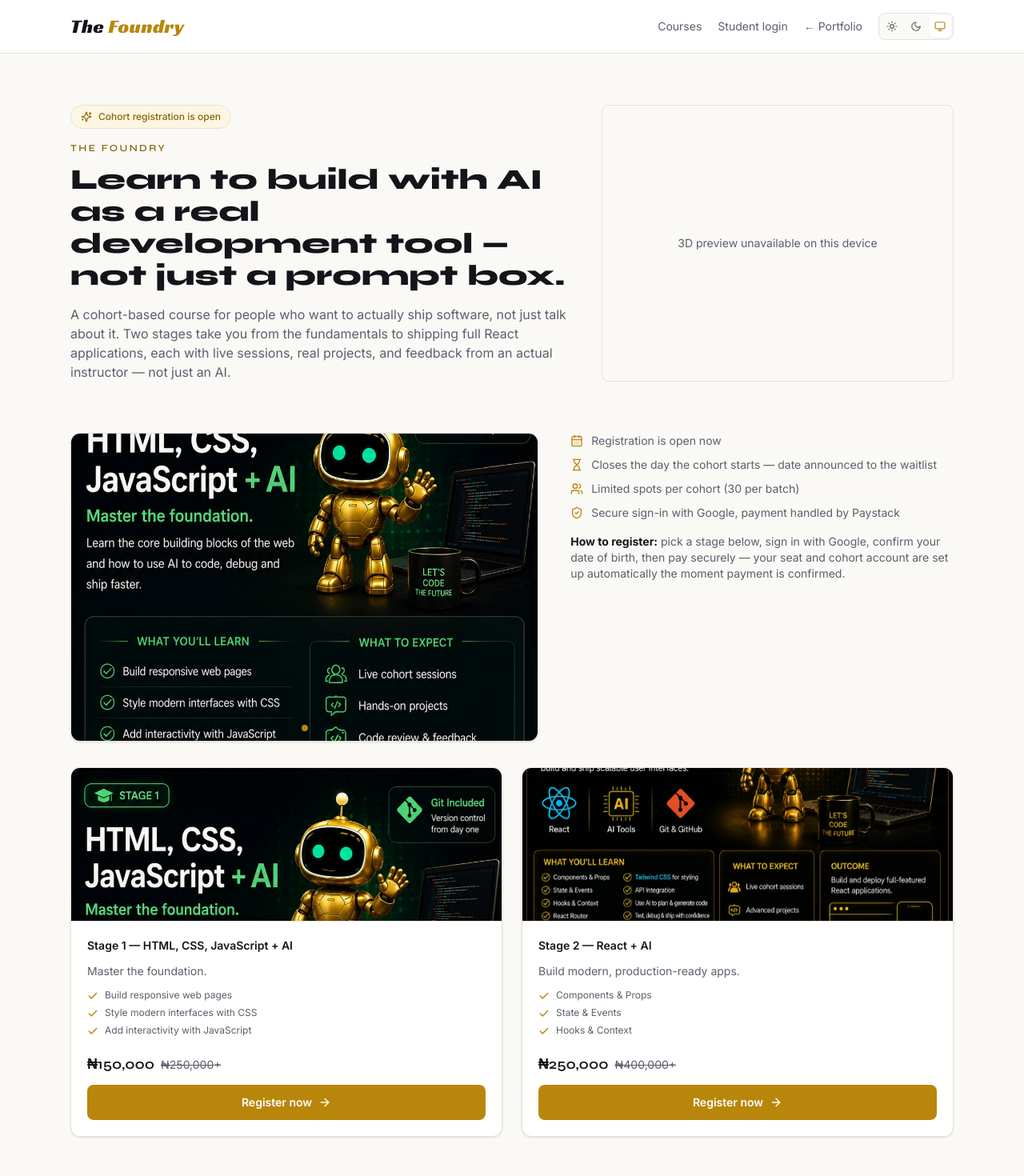
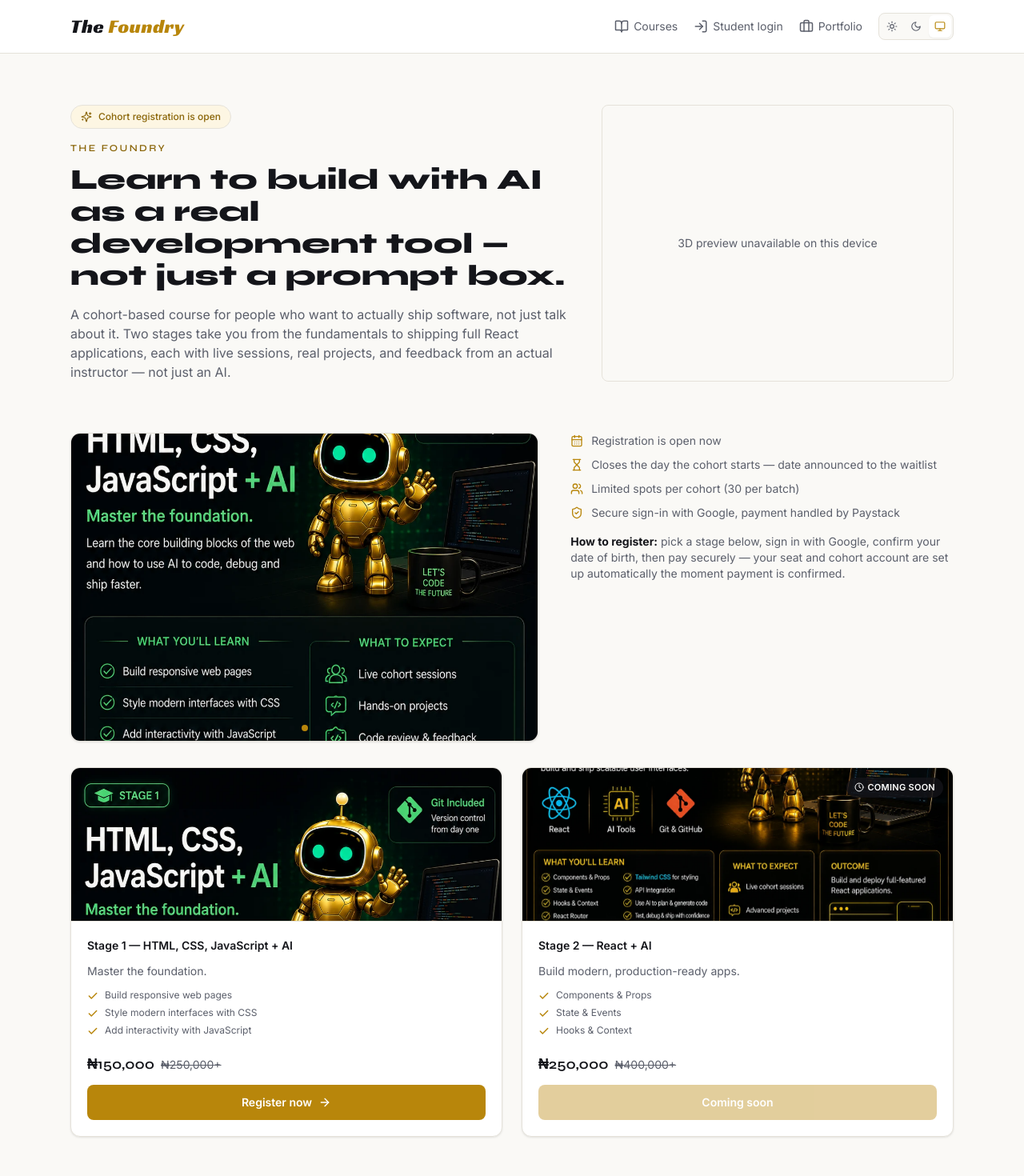
Before and after one commit to martic01/foundry-next, a Next.js app: page / in a window 1280 px wide. Shown: the top 1470 px of the page at 80% size. Built offline with nearby package versions, Linux system fonts and the light colour scheme; no server answers.

Commit message:
add a new change

```diff
--- a/app/api/payments/verify/route.js
+++ b/app/api/payments/verify/route.js
@@ -16,6 +16,15 @@
 
   if (!reference || !course || !dob) {
     return NextResponse.json({ error: 'Missing required fields.' }, { status: 400 });
+  }
+
+  // Server-side backstop for the "Coming soon" stages -- RegisterFlow.jsx
+  // already blocks this client-side (disabled button, and a dedicated
+  // screen if someone lands on /register?course=react directly), but
+  // this endpoint could always be called directly, so it can't rely on
+  // that alone.
+  if (course.comingSoon) {
+    return NextResponse.json({ error: 'This course isn\u2019t open for registration yet.' }, { status: 400 });
   }
 
   // The laptop-spec checkbox is enforced here too, not just by disabling
--- a/app/globals.css
+++ b/app/globals.css
@@ -61,11 +61,22 @@
        intrinsic size) would otherwise let the whole page scroll
        sideways. Individual components should still size correctly on
        their own; this just guarantees a stray one can't drag the whole
-       page along with it. */
+       page along with it.
+
+       Deliberately only on <html>, NOT <body> (a previous version had
+       it on both): setting overflow-x on a non-root element while
+       overflow-y is left unset forces the browser to compute overflow-y
+       as `auto` there too (a real CSS spec rule, not a bug) -- which
+       turns <body> into its own separate scroll container distinct from
+       the actual viewport. That silently breaks `position: sticky` for
+       anything inside it, which is exactly what was happening to the
+       dashboard/admin sidebar (PortalShell.jsx) -- it scrolled away
+       instead of staying pinned. <html> doesn't have this problem since
+       it's already the designated root scrolling element either way. */
     @apply overflow-x-hidden;
   }
   body {
-    @apply bg-surfaceMuted text-ink overflow-x-hidden transition-colors duration-200;
+    @apply bg-surfaceMuted text-ink transition-colors duration-200;
   }
 }
 
@@ -90,3 +101,28 @@
       placeholder:text-inkdim/60 focus:border-brand focus:outline-none focus:ring-2 focus:ring-brand/15;
   }
 }
+
+/* Desktop-only decorative glow behind the homepage hero's 3D robot
+   (app/page.jsx) -- a soft golden radial gradient that slides in from
+   one side, brightens as it settles behind the bot, then slides out the
+   other side, looping continuously ("comes and leaves"). Pure CSS, no
+   JS, so it costs nothing on top of the robot's own WebGL rendering. */
+@keyframes gold-wave {
+  0% { transform: translateX(-55%) scale(0.85); opacity: 0; }
+  20% { opacity: 0.55; }
+  50% { transform: translateX(0) scale(1); opacity: 0.85; }
+  80% { opacity: 0.5; }
+  100% { transform: translateX(55%) scale(0.85); opacity: 0; }
+}
+.gold-wave {
+  background: radial-gradient(circle, rgb(var(--color-brand) / 0.55), rgb(var(--color-brand) / 0) 70%);
+  filter: blur(18px);
+  animation: gold-wave 6s ease-in-out infinite;
+}
+@media (prefers-reduced-motion: reduce) {
+  .gold-wave {
+    animation: none;
+    opacity: 0.35;
+    transform: none;
+  }
+}
--- a/components/CourseCard.jsx
+++ b/components/CourseCard.jsx
@@ -1,16 +1,23 @@
 import Link from 'next/link';
-import { Check, ArrowRight } from 'lucide-react';
+import { Check, ArrowRight, Clock } from 'lucide-react';
 import AutoPanImage from './AutoPanImage';
 import { formatNaira } from '../lib/courses';
 
 export default function CourseCard({ course }) {
   return (
     <div className="card flex flex-col overflow-hidden transition hover:shadow-cardHover">
+      <div className="relative">
         <AutoPanImage
           src={course.image}
           alt={course.name}
           frameClassName="h-48 w-full border-b border-line"
         />
+        {course.comingSoon && (
+          <span className="absolute right-3 top-3 inline-flex items-center gap-1 rounded-full bg-ink/80 px-2.5 py-1 text-[11px] font-semibold uppercase tracking-wide text-white">
+            <Clock className="h-3 w-3" /> Coming soon
+          </span>
+        )}
+      </div>
       <div className="flex flex-1 flex-col gap-3 p-5">
         <p className="text-sm font-semibold text-ink">{course.name}</p>
         <p className="text-sm text-inkdim">{course.tagline}</p>
@@ -26,9 +33,15 @@
           <span className="font-display text-lg font-semibold text-ink">{formatNaira(course.priceNow)}</span>
           <span className="text-sm text-inkdim line-through">{formatNaira(course.priceWas)}+</span>
         </div>
+        {course.comingSoon ? (
+          <button type="button" disabled className="cta-btn w-full opacity-50" aria-disabled="true">
+            Coming soon
+          </button>
+        ) : (
           <Link href={`/register?course=${course.key}`} className="cta-btn w-full">
             Register now <ArrowRight className="h-4 w-4" />
           </Link>
+        )}
       </div>
     </div>
   );
--- a/components/Nav.jsx
+++ b/components/Nav.jsx
@@ -1,4 +1,5 @@
 import Link from 'next/link';
+import { BookOpen, LayoutDashboard, Crown, LogOut, LogIn, Briefcase } from 'lucide-react';
 import { createClient } from '../lib/supabase/server';
 import { signOutAction } from '../app/actions';
 import ThemeToggle from './ThemeToggle';
@@ -24,32 +25,53 @@
   const homeHref = role === 'admin' ? '/admin' : '/dashboard';
 
   return (
-    <nav className="border-b border-line bg-surface print:hidden">
-      <div className="mx-auto flex max-w-6xl items-center justify-between px-6 py-4">
-        <Link href="/" className="font-racing text-2xl tracking-wide text-ink">
+    <nav className="sticky top-0 z-50 border-b border-line bg-surface print:hidden">
+      <div className="mx-auto flex max-w-6xl items-center justify-between gap-2 px-3 py-3 sm:gap-4 sm:px-6 sm:py-4">
+        <Link href="/" className="flex-shrink-0 font-racing text-lg tracking-wide text-ink sm:text-2xl">
           The <span className="text-brand">Foundry</span>
         </Link>
-        <div className="flex items-center gap-5 text-sm">
-          <Link href="/#courses" className="text-inkdim hover:text-ink">Courses</Link>
+        {/* Icon always shown; the label text only shows from `sm` up --
+            on a narrow phone screen, four full labels plus the theme
+            toggle simply don't fit without wrapping or crowding, so
+            mobile gets icon-only nav (title attr covers accessibility/
+            hover-hint in place of the visible label). Icons themselves
+            are a touch smaller on mobile too (h-4 vs h-[18px]), and the
+            row uses a tighter gap -- five icon-only buttons plus the
+            wordmark was still crowding a narrow phone screen even with
+            labels hidden. */}
+        <div className="flex items-center gap-2.5 text-sm sm:gap-5">
+          <Link href="/#courses" className="flex items-center gap-1.5 text-inkdim hover:text-ink" title="Courses">
+            <BookOpen className="h-4 w-4 sm:h-[18px] sm:w-[18px]" />
+            <span className="hidden sm:inline">Courses</span>
+          </Link>
           {user ? (
             <>
-              <Link href={homeHref} className="text-inkdim hover:text-ink">
-                {role === 'admin' ? 'Admin' : 'Dashboard'}
+              <Link href={homeHref} className="flex items-center gap-1.5 text-inkdim hover:text-ink" title={role === 'admin' ? 'Admin' : 'Dashboard'}>
+                {role === 'admin' ? <Crown className="h-4 w-4 sm:h-[18px] sm:w-[18px]" /> : <LayoutDashboard className="h-4 w-4 sm:h-[18px] sm:w-[18px]" />}
+                <span className="hidden sm:inline">{role === 'admin' ? 'Admin' : 'Dashboard'}</span>
               </Link>
               {/* A form + server action, not an onClick -- this works
                   without turning Nav into a client component, which
                   would lose the always-fresh session read above. */}
               <form action={signOutAction}>
-                <button type="submit" className="text-inkdim hover:text-ink">
-                  Log out
+                <button type="submit" className="flex items-center gap-1.5 text-inkdim hover:text-ink" title="Log out">
+                  <LogOut className="h-4 w-4 sm:h-[18px] sm:w-[18px]" />
+                  <span className="hidden sm:inline">Log out</span>
                 </button>
               </form>
             </>
           ) : (
-            <Link href="/login" className="text-inkdim hover:text-ink">Student login</Link>
+            <Link href="/login" className="flex items-center gap-1.5 text-inkdim hover:text-ink" title="Student login">
+              <LogIn className="h-4 w-4 sm:h-[18px] sm:w-[18px]" />
+              <span className="hidden sm:inline">Student login</span>
+            </Link>
           )}
-          <a href={PORTFOLIO_URL} className="text-inkdim hover:text-ink">
-            &larr; Portfolio
+          {/* Briefcase, not an arrow -- an arrow reads as "back/previous
+              page", not "this is a portfolio". Briefcase is the
+              conventional icon for that. */}
+          <a href={PORTFOLIO_URL} className="flex items-center gap-1.5 text-inkdim hover:text-ink" title="Portfolio">
+            <Briefcase className="h-4 w-4 sm:h-[18px] sm:w-[18px]" />
+            <span className="hidden sm:inline">Portfolio</span>
           </a>
           <ThemeToggle />
         </div>
--- a/components/portal/PortalShell.jsx
+++ b/components/portal/PortalShell.jsx
@@ -24,7 +24,7 @@
     <div className="min-h-screen bg-surfaceMuted md:flex">
       {/* Mobile top bar -- the sidebar itself is off-screen by default on
           small viewports, this is what opens it. */}
-      <div className="flex items-center justify-between border-b border-line bg-surface px-4 py-3 md:hidden">
+      <div className="sticky top-0 z-30 flex items-center justify-between border-b border-line bg-surface px-4 py-3 md:hidden">
         <Link href="/" className="font-racing text-xl tracking-wide text-ink">
           The <span className="text-brand">Foundry</span>
         </Link>
--- a/lib/courses.js
+++ b/lib/courses.js
@@ -28,6 +28,11 @@
     tagline: 'Build modern, production-ready apps.',
     image: '/images/cohort/stage2.webp',
     accent: '#38bdf8',
+    // No batches/schedule for this stage yet -- registration (client and
+    // server side, see RegisterFlow.jsx and app/api/payments/verify)
+    // stays closed while this is true, and CourseCard shows a disabled
+    // "Coming soon" state instead of a working Register button.
+    comingSoon: true,
     priceNow: 250000,
     priceWas: 400000,
     learn: [
--- a/tailwind.config.js
+++ b/tailwind.config.js
@@ -7,6 +7,16 @@
   ],
   theme: {
     extend: {
+      screens: {
+        // Custom breakpoint (Tailwind's own scale jumps from md:768 to
+        // lg:1024, with nothing at 700) -- used specifically for the
+        // homepage hero's robot layout switch (app/page.jsx), which
+        // needs to go to its side-by-side "desktop" arrangement starting
+        // at 700px, not 1024px. Added via extend, so the default
+        // sm/md/lg/xl/2xl scale used everywhere else in the app is
+        // unaffected.
+        desktop: '700px'
+      },
       colors: {
         // Values come from CSS custom properties (see :root / .dark in
         // app/globals.css), not fixed hex here -- that's what lets every
```
Also changed, not shown: app/page.jsx (+24 -8 lines), components/RegisterFlow.jsx (+17 -0 lines). Lines whose indentation alone changed are shown as unchanged.
